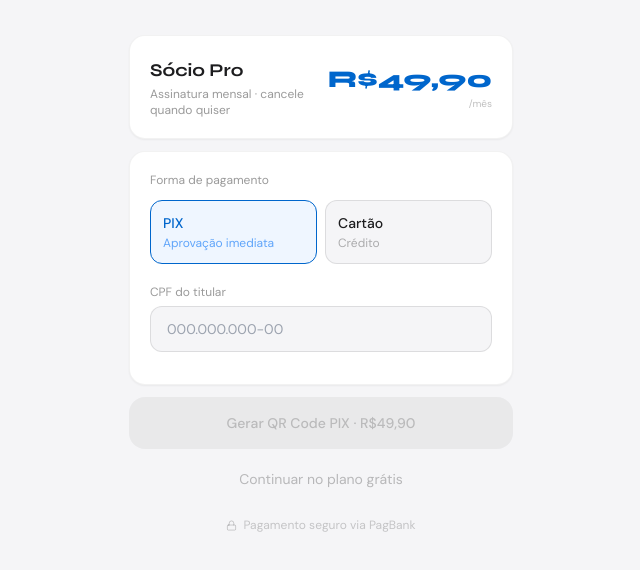
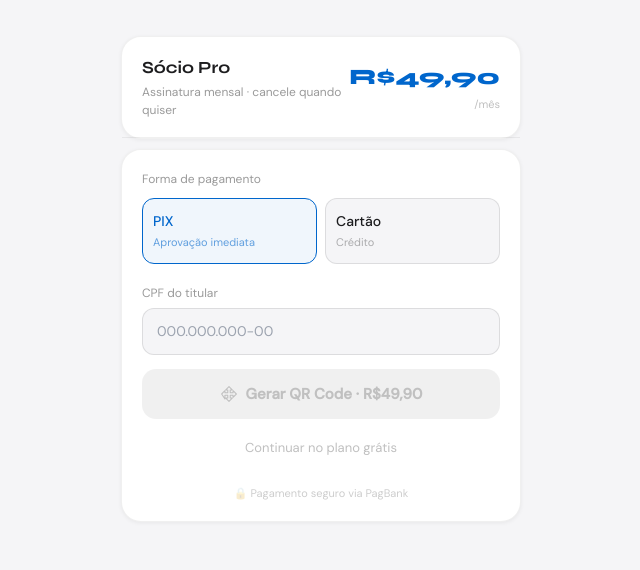
Before and after one commit to zNettox/socio-app, a React (Vite) app: page /checkout in a window 1280 px wide. Shown: the part 116-686 px from the top of the page, without its empty margins (319-959 px from the left). Built offline with nearby package versions, Linux system fonts and the light colour scheme; no server answers; the database is empty; sample sign-in values are in the browser's storage.

Commit message:
fix checkout

```diff
--- a/src/pages/Checkout.jsx
+++ b/src/pages/Checkout.jsx
@@ -9,7 +9,26 @@ const PLANS = {
   business: { name: 'Sócio Business', price: 'R$89,90', amount: 8990 },
 }
 
-// public key buscada via funcao
+const S = {
+  page:    { minHeight: '100vh', background: '#F5F5F7', display: 'flex', alignItems: 'center', justifyContent: 'center', padding: '24px 16px', fontFamily: "'DM Sans', sans-serif" },
+  wrap:    { width: '100%', maxWidth: 400 },
+  card:    { background: '#fff', borderRadius: 20, border: '1px solid rgba(0,0,0,0.06)', boxShadow: '0 1px 4px rgba(0,0,0,0.06)', marginBottom: 10 },
+  header:  { padding: '18px 20px', borderBottom: '1px solid rgba(0,0,0,0.06)' },
+  body:    { padding: '20px' },
+  label:   { fontSize: 12, color: 'rgba(0,0,0,0.4)', display: 'block', marginBottom: 6 },
+  input:   { width: '100%', padding: '12px 14px', borderRadius: 12, border: '1px solid rgba(0,0,0,0.1)', background: '#F5F5F7', color: '#1D1D1F', fontSize: 14, outline: 'none', boxSizing: 'border-box', fontFamily: "'DM Sans', sans-serif", transition: 'border-color 0.2s' },
+  tabActive:   { flex: 1, padding: '12px 10px', borderRadius: 12, border: '1.5px solid #0066CC', background: 'rgba(0,102,204,0.06)', cursor: 'pointer', textAlign: 'left', transition: 'all 0.2s' },
+  tabInactive: { flex: 1, padding: '12px 10px', borderRadius: 12, border: '1px solid rgba(0,0,0,0.1)', background: '#F5F5F7', cursor: 'pointer', textAlign: 'left', transition: 'all 0.2s' },
+  btnPrimary: { width: '100%', padding: '14px', borderRadius: 14, background: '#0066CC', color: '#fff', border: 'none', fontSize: 15, fontWeight: 600, cursor: 'pointer', display: 'flex', alignItems: 'center', justifyContent: 'center', gap: 8, fontFamily: "'DM Sans', sans-serif", transition: 'background 0.2s' },
+  btnDisabled: { width: '100%', padding: '14px', borderRadius: 14, background: 'rgba(0,0,0,0.06)', color: 'rgba(0,0,0,0.2)', border: 'none', fontSize: 15, fontWeight: 600, cursor: 'not-allowed', display: 'flex', alignItems: 'center', justifyContent: 'center', gap: 8, fontFamily: "'DM Sans', sans-serif" },
+  btnGhost: { width: '100%', padding: '11px', background: 'none', border: 'none', fontSize: 13, color: 'rgba(0,0,0,0.25)', cursor: 'pointer', fontFamily: "'DM Sans', sans-serif" },
+}
+
+const PixIcon = () => (
+  <svg width="18" height="18" viewBox="0 0 22 22" fill="none">
+    <path d="M11 2l4 4h-2.5v3.5H16V7l4 4-4 4v-2.5h-3.5V16h2.5l-4 4-4-4h2.5v-3.5H6V17L2 11l4-4v2.5h3.5V6H7l4-4z" stroke="currentColor" strokeWidth="1.3" strokeLinejoin="round"/>
+  </svg>
+)
 
 export default function Checkout() {
   const navigate = useNavigate()
@@ -17,7 +36,7 @@ export default function Checkout() {
   const planKey = searchParams.get('plan') || 'pro'
   const plan = PLANS[planKey] || PLANS.pro
 
-  const [method, setMethod] = useState('pix') // 'pix' | 'card'
+  const [method, setMethod] = useState('pix')
   const [cpf, setCpf] = useState('')
   const [cardNumber, setCardNumber] = useState('')
   const [cardName, setCardName] = useState('')
@@ -25,7 +44,7 @@ export default function Checkout() {
   const [cardCvv, setCardCvv] = useState('')
   const [loading, setLoading] = useState(false)
   const [error, setError] = useState('')
-  const [step, setStep] = useState('form') // 'form' | 'pix' | 'success'
+  const [step, setStep] = useState('form')
   const [pixData, setPixData] = useState(null)
   const [copied, setCopied] = useState(false)
   const [timeLeft, setTimeLeft] = useState(3600)
@@ -38,14 +57,12 @@ export default function Checkout() {
     getDoc(doc(db, 'users', user.uid)).then(snap => {
       if (snap.exists()) setUserData({ ...snap.data(), uid: user.uid, email: user.email })
     })
-    // Busca chave publica do PagBank
-    fetch("/.netlify/functions/get-pagbank-pubkey").then(r=>r.json()).then(d=>{ if(d.publicKey) window._pagbankKey = d.publicKey })
-    // Load PagBank SDK for card encryption
+    fetch('/.netlify/functions/get-pagbank-pubkey').then(r => r.json()).then(d => { if (d.publicKey) window._pagbankKey = d.publicKey })
     if (!sdkLoaded.current) {
-      const script = document.createElement('script')
-      script.src = 'https://assets.pagseguro.com.br/checkout-sdk/js/pagSeguro.min.js'
-      script.async = true
-      document.body.appendChild(script)
+      const s = document.createElement('script')
+      s.src = 'https://assets.pagseguro.com.br/checkout-sdk/js/pagSeguro.min.js'
+      s.async = true
+      document.body.appendChild(s)
       sdkLoaded.current = true
     }
   }, [])
@@ -63,29 +80,21 @@ export default function Checkout() {
     if (n.length <= 9) return n.slice(0,3) + '.' + n.slice(3,6) + '.' + n.slice(6)
     return n.slice(0,3) + '.' + n.slice(3,6) + '.' + n.slice(6,9) + '-' + n.slice(9)
   }
-
   const formatCard = v => v.replace(/\D/g, '').slice(0,16).replace(/(.{4})/g, '$1 ').trim()
-  const formatExpiry = v => {
-    const n = v.replace(/\D/g, '').slice(0,4)
-    return n.length > 2 ? n.slice(0,2) + '/' + n.slice(2) : n
-  }
+  const formatExpiry = v => { const n = v.replace(/\D/g,'').slice(0,4); return n.length > 2 ? n.slice(0,2)+'/'+n.slice(2) : n }
   const formatTime = s => `${Math.floor(s/60).toString().padStart(2,'0')}:${(s%60).toString().padStart(2,'0')}`
 
   const canPay = () => {
-    const rawCpf = cpf.replace(/\D/g, '')
-    if (rawCpf.length !== 11) return false
-    if (method === 'card') {
-      return cardNumber.replace(/\s/g,'').length === 16 && cardName.length > 2 && cardExpiry.length === 5 && cardCvv.length >= 3
-    }
+    if (cpf.replace(/\D/g,'').length !== 11) return false
+    if (method === 'card') return cardNumber.replace(/\s/g,'').length === 16 && cardName.length > 2 && cardExpiry.length === 5 && cardCvv.length >= 3
     return true
   }
 
   const handlePay = async () => {
     if (!userData || !canPay()) return
-    setError('')
-    setLoading(true)
+    setError(''); setLoading(true)
     try {
-      const rawCpf = cpf.replace(/\D/g, '')
+      const rawCpf = cpf.replace(/\D/g,'')
       let body = {
         plan: planKey,
         userName: userData.businessName || userData.profileName || 'Cliente',
@@ -94,237 +103,177 @@ export default function Checkout() {
         userId: userData.uid,
         paymentMethod: method === 'pix' ? 'PIX' : 'CREDIT_CARD',
       }
-
       if (method === 'card') {
-        // Encrypt card with PagBank SDK
-        if (!window.PagSeguro || !window._pagbankKey) throw new Error('SDK de pagamento não carregado')
+        if (!window.PagSeguro || !window._pagbankKey) throw new Error('SDK de pagamento não carregado. Aguarde e tente novamente.')
         const [expM, expY] = cardExpiry.split('/')
-        const enc = await window.PagSeguro.encryptCard({
-          publicKey: window._pagbankKey,
-          holder: cardName,
-          number: cardNumber.replace(/\s/g, ''),
-          expMonth: expM,
-          expYear: '20' + expY,
-          securityCode: cardCvv,
-        })
+        const enc = await window.PagSeguro.encryptCard({ publicKey: window._pagbankKey, holder: cardName, number: cardNumber.replace(/\s/g,''), expMonth: expM, expYear: '20'+expY, securityCode: cardCvv })
         if (enc.hasErrors) throw new Error('Dados do cartão inválidos')
         body.cardEncrypted = enc.encryptedCard
         body.cardHolder = cardName
       }
-
-      const res = await fetch('/.netlify/functions/create-pagbank-order', {
-        method: 'POST',
-        headers: { 'Content-Type': 'application/json' },
-        body: JSON.stringify(body),
-      })
+      const res = await fetch('/.netlify/functions/create-pagbank-order', { method: 'POST', headers: { 'Content-Type': 'application/json' }, body: JSON.stringify(body) })
       const data = await res.json()
       if (!res.ok) throw new Error(data.error || 'Erro ao processar pagamento')
-
-      if (data.type === 'pix') {
-        setPixData(data)
-        setStep('pix')
-      } else {
-        setStep('success')
-      }
-    } catch (err) {
-      setError(err.message)
-    } finally {
-      setLoading(false)
-    }
+      if (data.type === 'pix') { setPixData(data); setStep('pix') } else { setStep('success') }
+    } catch (err) { setError(err.message) } finally { setLoading(false) }
   }
 
   const handleCopy = () => {
     navigator.clipboard.writeText(pixData.pixText)
-    setCopied(true)
-    setTimeout(() => setCopied(false), 2500)
+    setCopied(true); setTimeout(() => setCopied(false), 2500)
   }
 
-  // ─── PIX Screen ────────────────────────────────────────────────────────
+  // ─── PIX Screen ───────────────────────────────────────────────
   if (step === 'pix' && pixData) return (
-    <div className="min-h-screen bg-[#F5F5F7] flex items-center justify-center px-4 py-8 font-dm">
-      <div className="w-full max-w-sm bg-white rounded-2xl shadow-sm border border-black/5 overflow-hidden">
-        <div className="p-5 border-b border-black/5">
-          <div className="flex items-center justify-between">
+    <div style={S.page}>
+      <div style={{ ...S.wrap }}>
+        <div style={S.card}>
+          <div style={S.header}>
+            <div style={{ display: 'flex', alignItems: 'center', justifyContent: 'space-between' }}>
               <div>
-              <p className="font-syne font-bold text-[#1D1D1F] text-base">{plan.name}</p>
-              <p className="text-xs text-black/40 mt-0.5">PIX · aprovação imediata</p>
+                <p style={{ fontFamily: 'Syne, sans-serif', fontWeight: 700, fontSize: 16, color: '#1D1D1F', margin: 0 }}>{plan.name}</p>
+                <p style={{ fontSize: 12, color: 'rgba(0,0,0,0.4)', margin: '2px 0 0' }}>PIX · aprovação imediata</p>
               </div>
-            <p className="font-syne font-extrabold text-[#0066CC] text-xl">{plan.price}</p>
+              <p style={{ fontFamily: 'Syne, sans-serif', fontWeight: 800, fontSize: 20, color: '#0066CC', margin: 0 }}>{plan.price}</p>
             </div>
           </div>
-        <div className="p-5">
-          <div className="text-center mb-4">
-            <p className="text-xs text-black/40 mb-1">Expira em</p>
-            <p className={`font-syne font-bold text-2xl ${timeLeft < 300 ? 'text-red-500' : 'text-[#1D1D1F]'}`}>{formatTime(timeLeft)}</p>
+          <div style={S.body}>
+            <div style={{ textAlign: 'center', marginBottom: 16 }}>
+              <p style={{ fontSize: 12, color: 'rgba(0,0,0,0.4)', margin: '0 0 4px' }}>Expira em</p>
+              <p style={{ fontFamily: 'Syne, sans-serif', fontWeight: 700, fontSize: 24, color: timeLeft < 300 ? '#e74c3c' : '#1D1D1F', margin: 0 }}>{formatTime(timeLeft)}</p>
             </div>
             {pixData.pixImage && (
-            <div className="flex justify-center mb-4">
-              <div className="p-3 bg-white border border-black/10 rounded-xl">
-                <img src={pixData.pixImage} alt="QR Code PIX" className="w-48 h-48" />
+              <div style={{ display: 'flex', justifyContent: 'center', marginBottom: 16 }}>
+                <div style={{ padding: 10, background: '#fff', border: '1px solid rgba(0,0,0,0.1)', borderRadius: 14 }}>
+                  <img src={pixData.pixImage} alt="QR Code PIX" style={{ width: 190, height: 190, display: 'block' }} />
                 </div>
               </div>
             )}
-          <p className="text-xs text-black/40 mb-2">Código PIX copia e cola:</p>
-          <div className="flex gap-2 mb-4">
-            <div className="flex-1 px-3 py-2.5 rounded-xl bg-[#F5F5F7] text-xs text-black/40 break-all leading-relaxed">
+            <p style={{ ...S.label }}>Código PIX copia e cola:</p>
+            <div style={{ display: 'flex', gap: 8, marginBottom: 14 }}>
+              <div style={{ flex: 1, padding: '10px 12px', borderRadius: 10, background: '#F5F5F7', fontSize: 11, color: 'rgba(0,0,0,0.4)', wordBreak: 'break-all', lineHeight: 1.5 }}>
                 {pixData.pixText?.slice(0, 50)}...
               </div>
-            <button onClick={handleCopy} className={`px-3 py-2.5 rounded-xl text-xs font-medium border transition-all whitespace-nowrap flex items-center gap-1.5 ${copied ? 'bg-green-50 border-green-200 text-green-600' : 'bg-[#F5F5F7] border-black/10 text-black/50 hover:bg-[#E8E8ED]'}`}>
+              <button onClick={handleCopy} style={{ padding: '10px 14px', borderRadius: 10, background: copied ? 'rgba(39,174,96,0.08)' : '#F5F5F7', border: `1px solid ${copied ? 'rgba(39,174,96,0.3)' : 'rgba(0,0,0,0.1)'}`, cursor: 'pointer', color: copied ? '#27ae60' : 'rgba(0,0,0,0.5)', fontSize: 12, fontWeight: 500, whiteSpace: 'nowrap', transition: 'all 0.2s' }}>
                 {copied ? '✓ Copiado' : 'Copiar'}
               </button>
             </div>
-          <div className="px-4 py-3 rounded-xl bg-blue-50 border border-blue-100 text-xs text-blue-600 leading-relaxed mb-4">
+            <div style={{ padding: '12px 14px', borderRadius: 12, background: 'rgba(0,102,204,0.05)', border: '1px solid rgba(0,102,204,0.12)', fontSize: 12, color: '#0066CC', lineHeight: 1.6, marginBottom: 14 }}>
               Após o pagamento, seu plano é ativado automaticamente em até 1 minuto.
             </div>
-          <button onClick={() => navigate('/dashboard')} className="w-full py-3 rounded-xl text-sm text-black/30 hover:text-black/50 transition-colors">
+            <button onClick={() => navigate('/dashboard')} style={S.btnGhost}>
               Já paguei, ir para o painel
             </button>
           </div>
         </div>
       </div>
+    </div>
   )
 
-  // ─── Success Screen ─────────────────────────────────────────────────────
+  // ─── Success Screen ──────────────────────────────────────────
   if (step === 'success') return (
-    <div className="min-h-screen bg-[#F5F5F7] flex items-center justify-center px-4 font-dm">
-      <div className="w-full max-w-sm bg-white rounded-2xl shadow-sm border border-black/5 p-8 text-center">
-        <div className="w-16 h-16 rounded-full bg-green-50 flex items-center justify-center mx-auto mb-4">
-          <span className="text-3xl">✓</span>
-        </div>
-        <p className="font-syne font-bold text-[#1D1D1F] text-xl mb-2">Pagamento aprovado!</p>
-        <p className="text-sm text-black/40 mb-6">Seu plano {plan.name} foi ativado com sucesso.</p>
-        <button onClick={() => navigate('/dashboard')} className="w-full py-3 rounded-xl bg-[#0066CC] text-white font-medium text-sm hover:bg-[#0055AA] transition-colors">
-          Ir para o painel
-        </button>
+    <div style={S.page}>
+      <div style={{ ...S.card, maxWidth: 400, padding: 36, textAlign: 'center' }}>
+        <div style={{ width: 60, height: 60, borderRadius: '50%', background: 'rgba(39,174,96,0.1)', display: 'flex', alignItems: 'center', justifyContent: 'center', margin: '0 auto 16px', fontSize: 28 }}>✓</div>
+        <p style={{ fontFamily: 'Syne, sans-serif', fontWeight: 700, fontSize: 20, color: '#1D1D1F', margin: '0 0 8px' }}>Pagamento aprovado!</p>
+        <p style={{ fontSize: 14, color: 'rgba(0,0,0,0.4)', margin: '0 0 24px' }}>Seu plano {plan.name} foi ativado com sucesso.</p>
+        <button onClick={() => navigate('/dashboard')} style={S.btnPrimary}>Ir para o painel</button>
       </div>
     </div>
   )
 
-  // ─── Form Screen ────────────────────────────────────────────────────────
+  // ─── Form Screen ─────────────────────────────────────────────
   return (
-    <div className="min-h-screen bg-[#F5F5F7] flex items-center justify-center px-4 py-8 font-dm">
-      <div className="w-full max-w-sm">
+    <div style={S.page}>
+      <div style={S.wrap}>
 
-        {/* Header */}
-        <div className="bg-white rounded-2xl border border-black/5 shadow-sm p-5 mb-3">
-          <div className="flex items-center justify-between">
+        {/* Plan header */}
+        <div style={S.card}>
+          <div style={{ ...S.header, display: 'flex', alignItems: 'center', justifyContent: 'space-between' }}>
             <div>
-              <p className="font-syne font-bold text-[#1D1D1F] text-lg">{plan.name}</p>
-              <p className="text-xs text-black/40 mt-0.5">Assinatura mensal · cancele quando quiser</p>
+              <p style={{ fontFamily: 'Syne, sans-serif', fontWeight: 700, fontSize: 17, color: '#1D1D1F', margin: 0 }}>{plan.name}</p>
+              <p style={{ fontSize: 12, color: 'rgba(0,0,0,0.4)', margin: '3px 0 0' }}>Assinatura mensal · cancele quando quiser</p>
             </div>
-            <div className="text-right">
-              <p className="font-syne font-extrabold text-[#0066CC] text-2xl">{plan.price}</p>
-              <p className="text-[10px] text-black/25">/mês</p>
+            <div style={{ textAlign: 'right' }}>
+              <p style={{ fontFamily: 'Syne, sans-serif', fontWeight: 800, fontSize: 22, color: '#0066CC', margin: 0 }}>{plan.price}</p>
+              <p style={{ fontSize: 11, color: 'rgba(0,0,0,0.25)', margin: '2px 0 0' }}>/mês</p>
             </div>
           </div>
         </div>
 
-        {/* Method tabs */}
-        <div className="bg-white rounded-2xl border border-black/5 shadow-sm p-5 mb-3">
-          <p className="text-xs text-black/40 mb-3">Forma de pagamento</p>
-          <div className="flex gap-2 mb-5">
-            {[
-              { id: 'pix', label: 'PIX', sub: 'Aprovação imediata' },
-              { id: 'card', label: 'Cartão', sub: 'Crédito' },
-            ].map(m => (
-              <button key={m.id} onClick={() => setMethod(m.id)}
-                className={`flex-1 py-3 px-3 rounded-xl border text-left transition-all ${method === m.id ? 'border-[#0066CC] bg-blue-50' : 'border-black/10 bg-[#F5F5F7] hover:bg-[#EBEBF0]'}`}>
-                <p className={`text-sm font-medium ${method === m.id ? 'text-[#0066CC]' : 'text-[#1D1D1F]'}`}>{m.label}</p>
-                <p className={`text-xs mt-0.5 ${method === m.id ? 'text-blue-400' : 'text-black/30'}`}>{m.sub}</p>
+        {/* Form */}
+        <div style={S.card}>
+          <div style={S.body}>
+            <p style={{ ...S.label, marginBottom: 10 }}>Forma de pagamento</p>
+
+            {/* Tabs */}
+            <div style={{ display: 'flex', gap: 8, marginBottom: 20 }}>
+              {[{ id: 'pix', label: 'PIX', sub: 'Aprovação imediata' }, { id: 'card', label: 'Cartão', sub: 'Crédito' }].map(m => (
+                <button key={m.id} onClick={() => setMethod(m.id)} style={method === m.id ? S.tabActive : S.tabInactive}>
+                  <p style={{ fontSize: 14, fontWeight: 500, color: method === m.id ? '#0066CC' : '#1D1D1F', margin: 0 }}>{m.label}</p>
+                  <p style={{ fontSize: 11, color: method === m.id ? 'rgba(0,102,204,0.6)' : 'rgba(0,0,0,0.3)', margin: '2px 0 0' }}>{m.sub}</p>
                 </button>
               ))}
             </div>
 
-          {/* CPF sempre visível */}
-          <div className="mb-3">
-            <label className="text-xs text-black/40 block mb-1.5">CPF do titular</label>
-            <input
-              className="w-full px-4 py-3 rounded-xl border border-black/10 bg-[#F5F5F7] text-[#1D1D1F] text-sm outline-none focus:border-[#0066CC] focus:bg-white transition-all font-dm"
-              placeholder="000.000.000-00"
-              value={cpf}
-              onChange={e => setCpf(formatCpf(e.target.value))}
-            />
+            {/* CPF */}
+            <div style={{ marginBottom: 14 }}>
+              <label style={S.label}>CPF do titular</label>
+              <input style={S.input} placeholder="000.000.000-00" value={cpf} onChange={e => setCpf(formatCpf(e.target.value))} />
             </div>
 
             {/* Card fields */}
             <AnimatePresence>
               {method === 'card' && (
-              <motion.div initial={{ opacity: 0, height: 0 }} animate={{ opacity: 1, height: 'auto' }} exit={{ opacity: 0, height: 0 }} className="space-y-3 overflow-hidden">
-                <div>
-                  <label className="text-xs text-black/40 block mb-1.5">Número do cartão</label>
-                  <input
-                    className="w-full px-4 py-3 rounded-xl border border-black/10 bg-[#F5F5F7] text-[#1D1D1F] text-sm outline-none focus:border-[#0066CC] focus:bg-white transition-all font-dm tracking-wider"
-                    placeholder="0000 0000 0000 0000"
-                    value={cardNumber}
-                    onChange={e => setCardNumber(formatCard(e.target.value))}
-                    maxLength={19}
-                  />
+                <motion.div initial={{ opacity: 0, height: 0 }} animate={{ opacity: 1, height: 'auto' }} exit={{ opacity: 0, height: 0 }} style={{ overflow: 'hidden' }}>
+                  <div style={{ marginBottom: 12 }}>
+                    <label style={S.label}>Número do cartão</label>
+                    <input style={{ ...S.input, letterSpacing: '0.05em' }} placeholder="0000 0000 0000 0000" value={cardNumber} onChange={e => setCardNumber(formatCard(e.target.value))} maxLength={19} />
                   </div>
-                <div>
-                  <label className="text-xs text-black/40 block mb-1.5">Nome no cartão</label>
-                  <input
-                    className="w-full px-4 py-3 rounded-xl border border-black/10 bg-[#F5F5F7] text-[#1D1D1F] text-sm outline-none focus:border-[#0066CC] focus:bg-white transition-all font-dm uppercase"
-                    placeholder="NOME COMO NO CARTÃO"
-                    value={cardName}
-                    onChange={e => setCardName(e.target.value.toUpperCase())}
-                  />
+                  <div style={{ marginBottom: 12 }}>
+                    <label style={S.label}>Nome no cartão</label>
+                    <input style={{ ...S.input, textTransform: 'uppercase' }} placeholder="NOME COMO NO CARTÃO" value={cardName} onChange={e => setCardName(e.target.value.toUpperCase())} />
                   </div>
-                <div className="flex gap-2">
-                  <div className="flex-1">
-                    <label className="text-xs text-black/40 block mb-1.5">Validade</label>
-                    <input
-                      className="w-full px-4 py-3 rounded-xl border border-black/10 bg-[#F5F5F7] text-[#1D1D1F] text-sm outline-none focus:border-[#0066CC] focus:bg-white transition-all font-dm"
-                      placeholder="MM/AA"
-                      value={cardExpiry}
-                      onChange={e => setCardExpiry(formatExpiry(e.target.value))}
-                      maxLength={5}
-                    />
+                  <div style={{ display: 'flex', gap: 10, marginBottom: 6 }}>
+                    <div style={{ flex: 1 }}>
+                      <label style={S.label}>Validade</label>
+                      <input style={S.input} placeholder="MM/AA" value={cardExpiry} onChange={e => setCardExpiry(formatExpiry(e.target.value))} maxLength={5} />
                     </div>
-                  <div className="flex-1">
-                    <label className="text-xs text-black/40 block mb-1.5">CVV</label>
-                    <input
-                      className="w-full px-4 py-3 rounded-xl border border-black/10 bg-[#F5F5F7] text-[#1D1D1F] text-sm outline-none focus:border-[#0066CC] focus:bg-white transition-all font-dm"
-                      placeholder="000"
-                      value={cardCvv}
-                      onChange={e => setCardCvv(e.target.value.replace(/\D/g,'').slice(0,4))}
-                      maxLength={4}
-                    />
+                    <div style={{ flex: 1 }}>
+                      <label style={S.label}>CVV</label>
+                      <input style={S.input} placeholder="000" value={cardCvv} onChange={e => setCardCvv(e.target.value.replace(/\D/g,'').slice(0,4))} maxLength={4} />
                     </div>
                   </div>
                 </motion.div>
               )}
             </AnimatePresence>
-        </div>
 
             {/* Error */}
             {error && (
-          <div className="bg-red-50 border border-red-100 rounded-xl px-4 py-3 text-xs text-red-500 mb-3">
+              <div style={{ padding: '10px 12px', borderRadius: 10, background: 'rgba(231,76,60,0.06)', border: '1px solid rgba(231,76,60,0.2)', fontSize: 12, color: '#e74c3c', marginBottom: 14, marginTop: 8 }}>
                 {error}
               </div>
             )}
 
             {/* Pay button */}
-        <button
-          onClick={handlePay}
-          disabled={loading || !canPay()}
-          className={`w-full py-4 rounded-2xl font-medium text-sm transition-all mb-2 flex items-center justify-center gap-2 ${canPay() && !loading ? 'bg-[#0066CC] hover:bg-[#0055AA] text-white shadow-sm' : 'bg-black/5 text-black/20 cursor-not-allowed'}`}
-        >
-          {loading ? (
-            <div className="w-5 h-5 border-2 border-white/30 border-t-white rounded-full animate-spin" />
-          ) : (
-            `${method === 'pix' ? 'Gerar QR Code PIX' : 'Pagar com Cartão'} · ${plan.price}`
-          )}
+            <button onClick={handlePay} disabled={loading || !canPay()} style={canPay() && !loading ? S.btnPrimary : S.btnDisabled}>
+              {loading
+                ? <div style={{ width: 18, height: 18, border: '2px solid rgba(255,255,255,0.4)', borderTopColor: '#fff', borderRadius: '50%', animation: 'spin 0.7s linear infinite' }} />
+                : <>{method === 'pix' ? <PixIcon /> : null}{method === 'pix' ? `Gerar QR Code · ${plan.price}` : `Pagar com Cartão · ${plan.price}`}</>
+              }
             </button>
 
-        <button onClick={() => navigate('/dashboard')} className="w-full py-3 text-sm text-black/25 hover:text-black/40 transition-colors">
+            <button onClick={() => navigate('/dashboard')} style={{ ...S.btnGhost, marginTop: 8 }}>
               Continuar no plano grátis
             </button>
 
-        <p className="text-center text-xs text-black/20 mt-4 flex items-center justify-center gap-1.5">
-          <svg width="11" height="11" viewBox="0 0 24 24" fill="none" stroke="currentColor" strokeWidth="2" strokeLinecap="round" strokeLinejoin="round"><rect x="3" y="11" width="18" height="11" rx="2"/><path d="M7 11V7a5 5 0 0 1 10 0v4"/></svg>
-          Pagamento seguro via PagBank
+            <p style={{ textAlign: 'center', fontSize: 11, color: 'rgba(0,0,0,0.2)', marginTop: 16 }}>
+              🔒 Pagamento seguro via PagBank
             </p>
           </div>
         </div>
+      </div>
+      <style>{`@keyframes spin { to { transform: rotate(360deg) } }`}</style>
+    </div>
   )
 }
```
Lines whose indentation alone changed are shown as unchanged.
